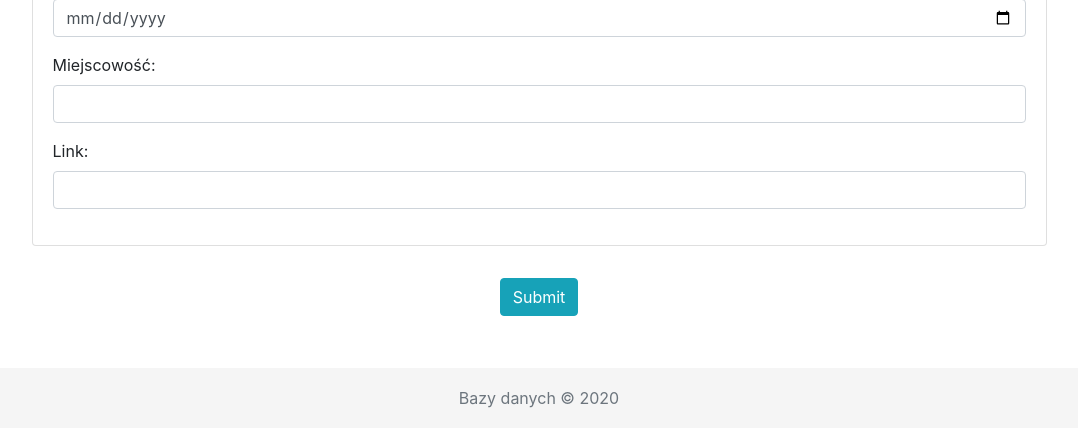
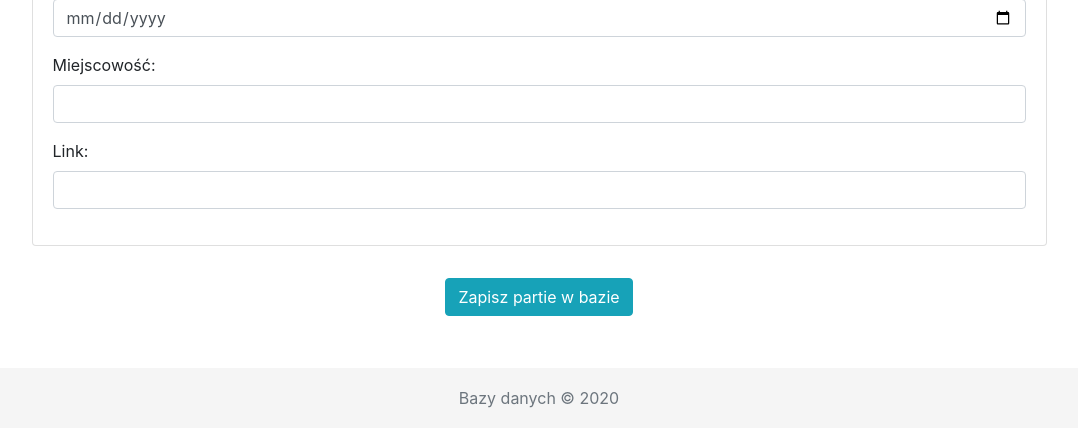
Before and after one commit to def-au1t/chess_game_viewer, a Django app: template chess_app/templates/parser.html in a window 1280 px wide. Shown: the part 875-1303 px from the top of the page, without its empty margins (101-1179 px from the left). Run offline with Django 3.2, Linux system fonts and the light colour scheme; the template is opened without the code that fills it: values that come from a table or form of the project are taken from there, others are empty; parts of the project's set-up code (start-up, migrations or seed data) failed here and were passed over; some libraries are stand-ins or nearby versions.

Commit message:
remove comments, change button name

```diff
--- a/chess_app/templates/parser.html
+++ b/chess_app/templates/parser.html
@@ -28,13 +28,11 @@
                                     Usuń grę
                                 </a>
                             </div>
-                            {#TODO add possibility do delete game#}
                         </div>
                     </div>
                 {% endfor %}
 
-                <div class="text-center"><input class="btn btn-info my-3" type="submit" name="Submit"></div>
-                {# TODO cahnge button text to "Zapisz partie w bazie" #}
+                <div class="text-center"><input class="btn btn-info my-3" type="submit" value="Zapisz partie w bazie"></div>
             </form>
 
         </div>
```
